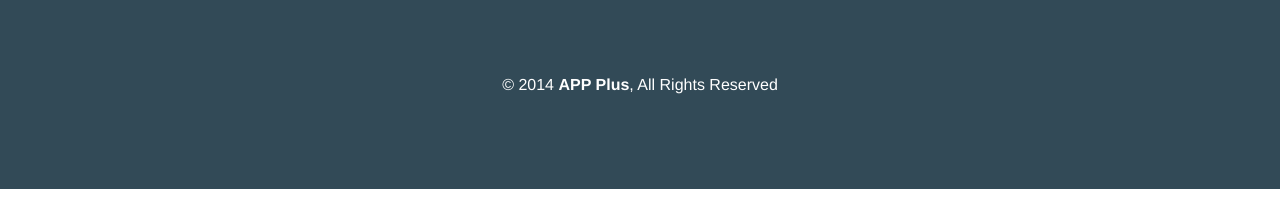
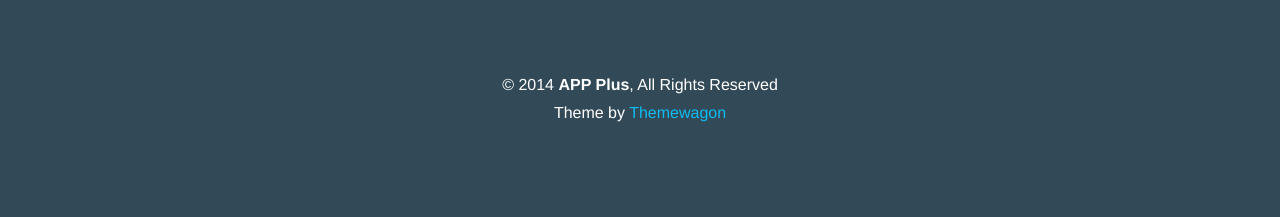
Before and after one commit to esepress/applus, a plain HTML site: page index.html in a window 1280 px wide. Shown: the part 4074-4291 px from the top of the page. Before the commit the page ends 4263 px from the top, so only its background shows below. Drawn offline with nearby package versions, Linux system fonts and the light colour scheme; files that its build step writes are made by us from their sources; files whose address does not match are found by name.

Commit message:
Copyright

```diff
--- a/index.html
+++ b/index.html
@@ -191,6 +191,7 @@
     <footer>
         <div class="wrap">
             <p>&copy; 2014 <strong>APP Plus</strong>, All Rights Reserved</p>
+            <p class="text-center"> Theme by <a href="https://themewagon.com/"> Themewagon </a> </p>
         </div>
         <!-- /.wrap -->
     </footer>
```
